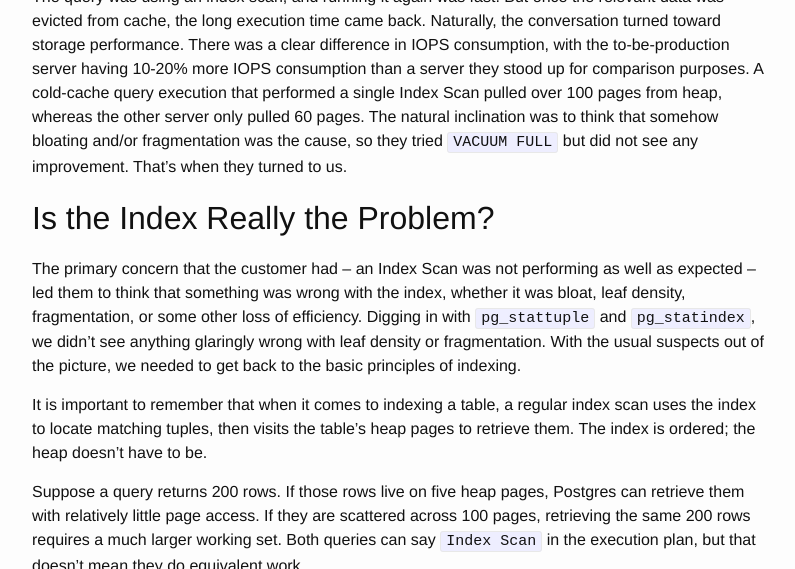
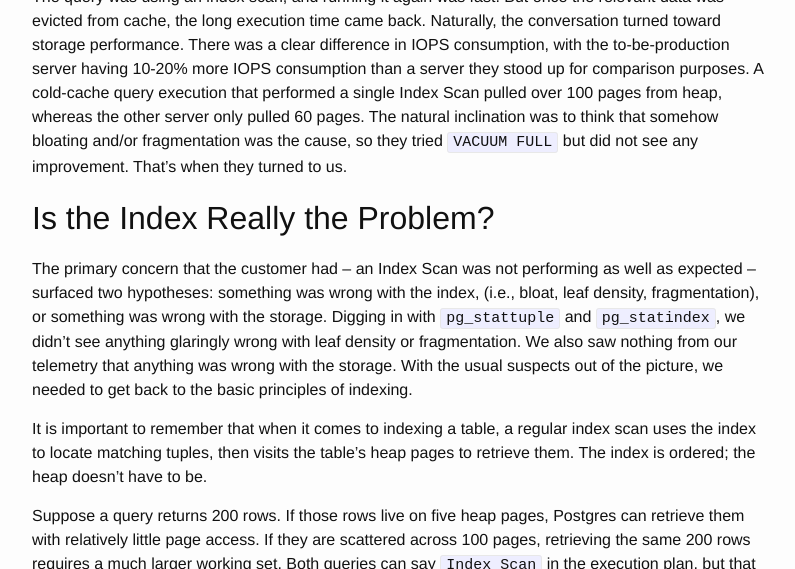
Before and after one commit to richyen/richyen.github.io, a Jekyll site: the page built from _posts/2026-11-02-index_scan_scattered_heap.markdown, in a window 1280 px wide and 900 px high, scrolled down 389 px, cut to the strip 0-569 px from the top of the window. Shown: the whole strip, without its empty margins (238-1033 px from the left). Built offline with Jekyll 4.4.1, drawn with Linux system fonts in a browser that asks for light colours; comment, search, counter and statistics services are not loaded.

Commit message:
update post

```diff
--- a/_posts/2026-11-02-index_scan_scattered_heap.markdown
+++ b/_posts/2026-11-02-index_scan_scattered_heap.markdown
@@ -15,7 +15,7 @@ The query was using an index scan, and running it again was fast.  But once the
 
 ## Is the Index Really the Problem?
 
-The primary concern that the customer had -- an Index Scan was not performing as well as expected -- led them to think that something was wrong with the index, whether it was bloat, leaf density, fragmentation, or some other loss of efficiency.  Digging in with `pg_stattuple` and `pg_statindex`, we didn't see anything glaringly wrong with leaf density or fragmentation.  With the usual suspects out of the picture, we needed to get back to the basic principles of indexing.
+The primary concern that the customer had -- an Index Scan was not performing as well as expected -- surfaced two hypotheses: something was wrong with the index, (i.e., bloat, leaf density, fragmentation), or something was wrong with the storage.  Digging in with `pg_stattuple` and `pg_statindex`, we didn't see anything glaringly wrong with leaf density or fragmentation.  We also saw nothing from our telemetry that anything was wrong with the storage. With the usual suspects out of the picture, we needed to get back to the basic principles of indexing.
 
 It is important to remember that when it comes to indexing a table, a regular index scan uses the index to locate matching tuples, then visits the table's heap pages to retrieve them.  The index is ordered; the heap doesn't have to be.
 
```
